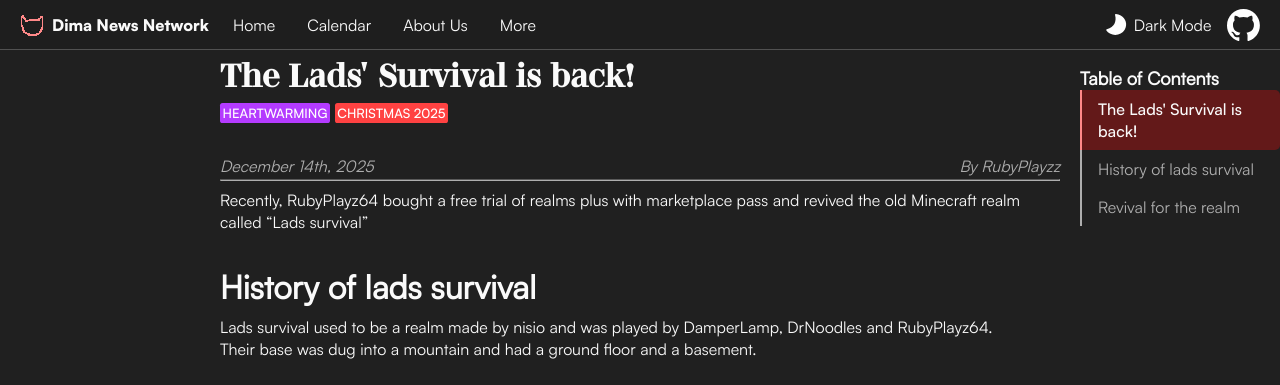
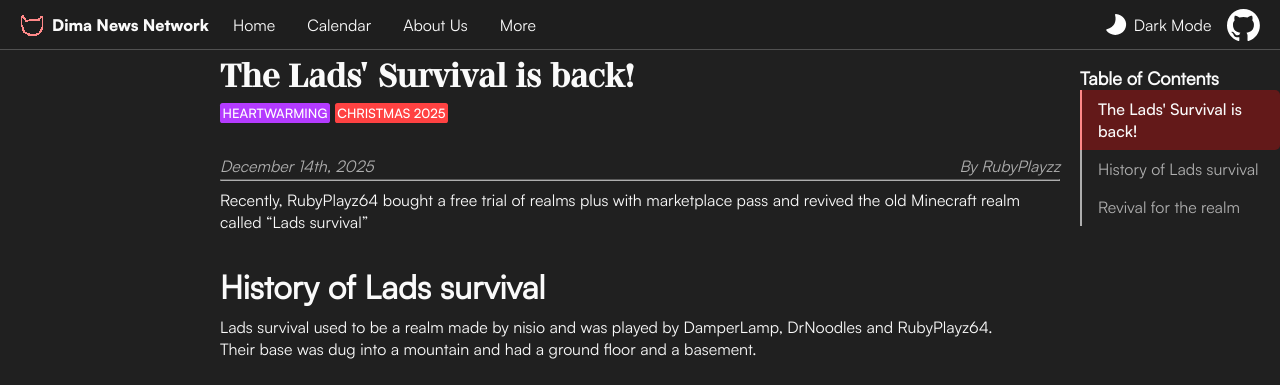
Before and after one commit to RubyPlayzz/DimaNewsNetwork, a Jekyll site: the page built from _posts/2025-12-14-lads-survival-is-back.html, in a window 1280 px wide and 900 px high. Shown: the top 385 px of the window. Built offline with Jekyll 4.4.1, drawn with Linux system fonts in a browser that asks for light colours; nearby versions of some CDN libraries.

Commit message:
Small Change

```diff
--- a/_posts/2025-12-14-lads-survival-is-back.html
+++ b/_posts/2025-12-14-lads-survival-is-back.html
@@ -13,7 +13,7 @@
     called &ldquo;Lads survival&rdquo;&nbsp;
 </p>
 
-<h1>History of lads survival</h1>
+<h1>History of Lads survival</h1>
 
 <p>
     Lads survival used to be a realm made by nisio and was played by DamperLamp, DrNoodles and RubyPlayz64.
```
